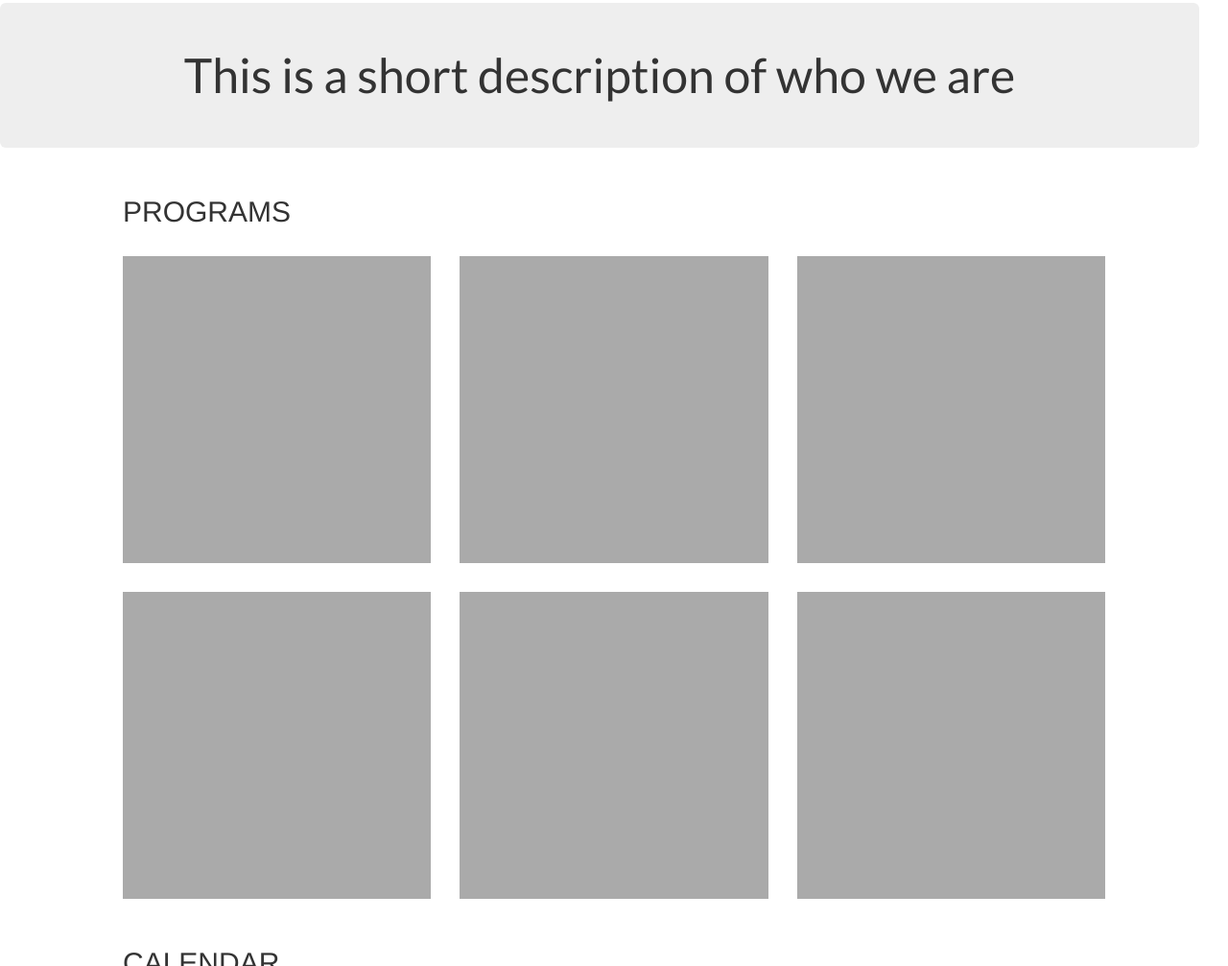
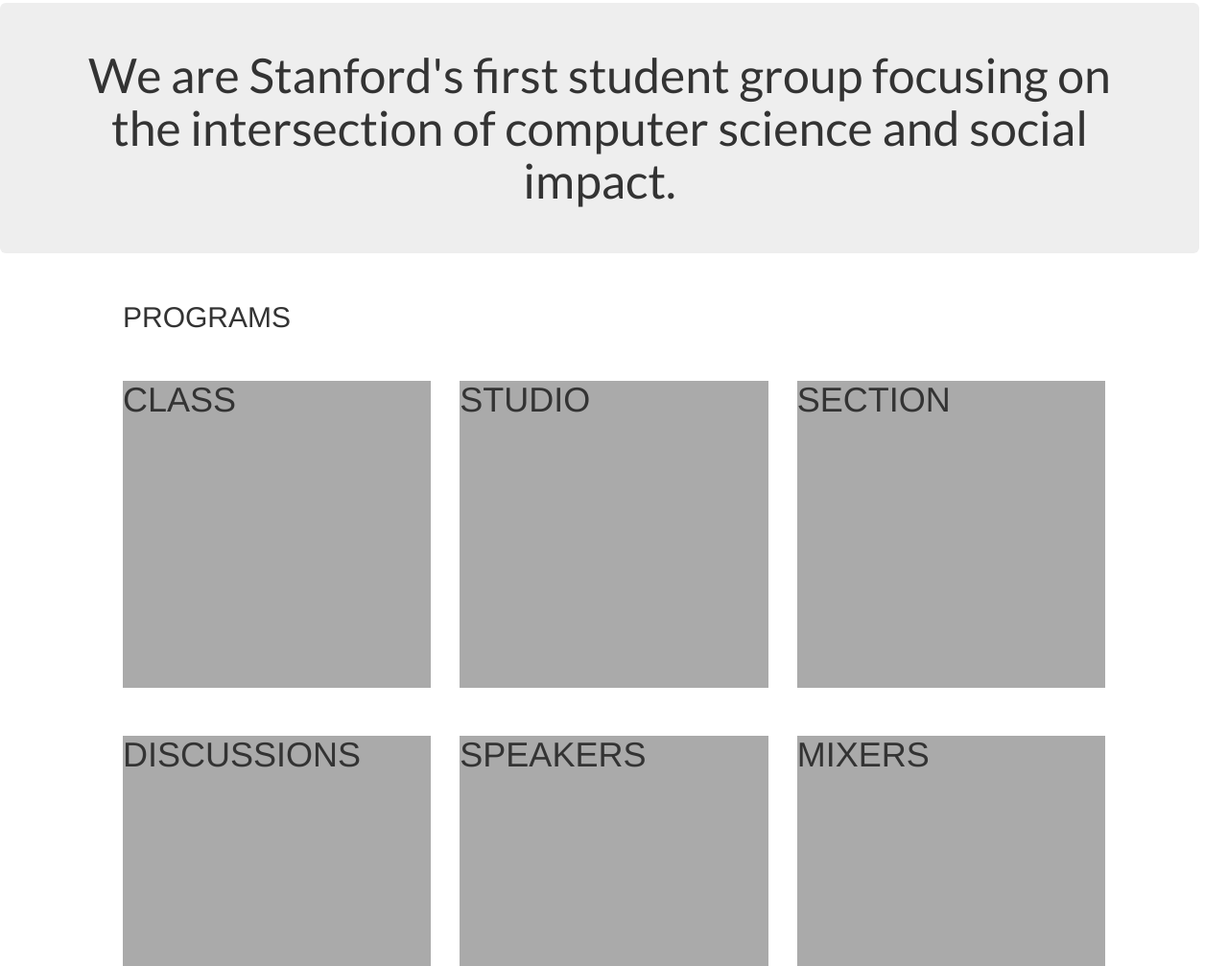
Before and after one commit to addisonleong/cs4good, a plain HTML site: page index.html in a window 1280 px wide. Shown: the part 547-1554 px from the top of the page at 96% size. Drawn offline with Linux system fonts and the light colour scheme.

Commit message:
Updated index.html to handle names, added stylesheet

```diff
--- a/index.html
+++ b/index.html
@@ -2,6 +2,7 @@
 <html>
 	<head>
 		<link rel="stylesheet" href="css/template.css" type="text/css">
+		<link rel="stylesheet" href="css/index.css" type="text/css">
 		<link rel="stylesheet" href="bootstrap-3.3.5-dist/css/bootstrap.css" type="text/css">
 		<title>CS+Social Good</title>
 		<meta name="viewport" content="width=device-width, initial-scale=1">
@@ -47,31 +48,43 @@
 				</div>
 			</div>
 			<h1 class="row jumbotron frontdescription">
-				This is a short description of who we are
+				We are Stanford's first student group focusing on the intersection of computer science and social impact.
 			</h1>
 			<div class="row">
 				<div class="programs">
 					<h2>PROGRAMS</h2>
 					<div class="row program">
 						<div class="col-md-4">
-							<div class="programbox"></div>
+							<div class="programbox">
+								<h1>CLASS</h1>
+							</div>
 						</div>
 						<div class="col-md-4">
-							<div class="programbox"></div>
+							<div class="programbox">
+								<h1>STUDIO</h1>
+							</div>
 						</div>
 						<div class="col-md-4">
-							<div class="programbox"></div>
+							<div class="programbox">
+								<h1>SECTION</h1>
+							</div>
 						</div>
 					</div>
 					<div class="row">
 						<div class="col-md-4">
-							<div class="programbox"></div>
+							<div class="programbox">
+								<h1>DISCUSSIONS</h1>
+							</div>
 						</div>
 						<div class="col-md-4">
-							<div class="programbox"></div>
+							<div class="programbox">
+								<h1>SPEAKERS</h1>
+							</div>
 						</div>
 						<div class="col-md-4">
-							<div class="programbox"></div>
+							<div class="programbox">
+								<h1>MIXERS</h1>
+							</div>
 						</div>
 					</div>
 				</div>
```
